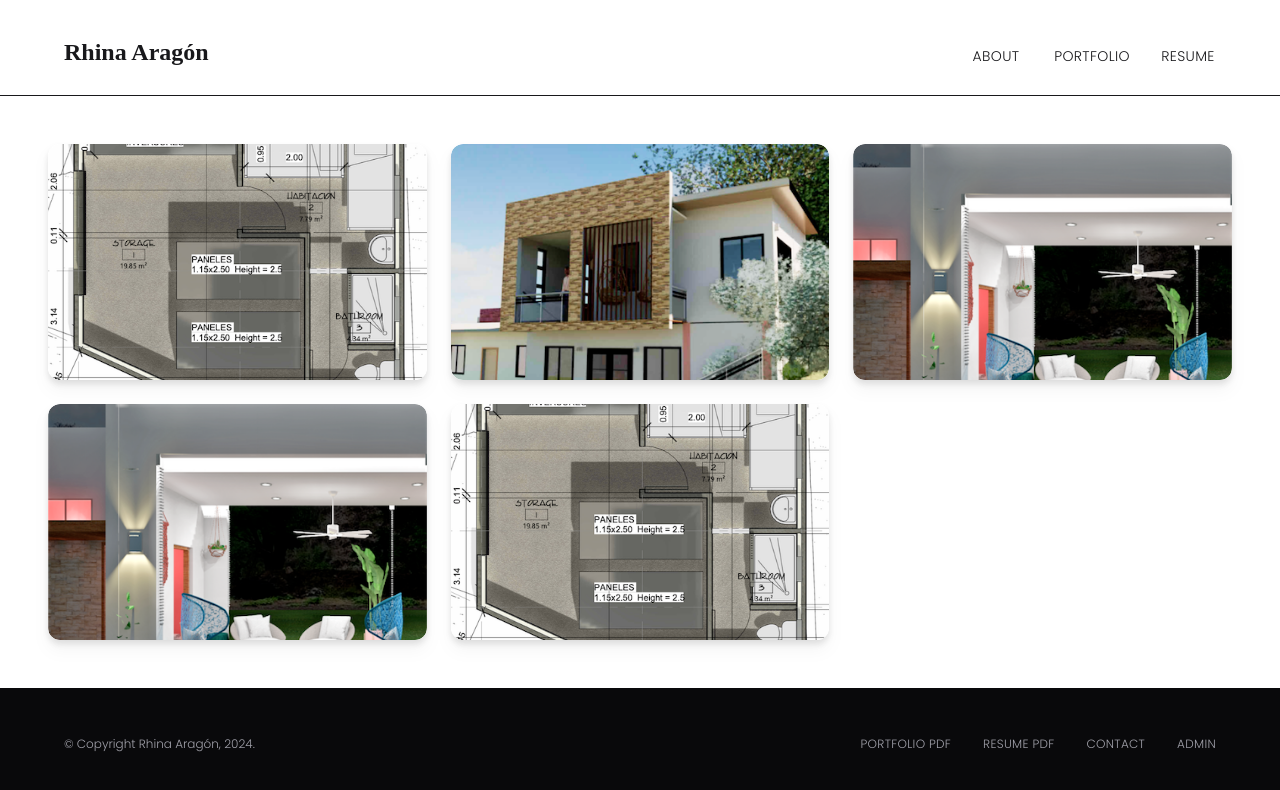
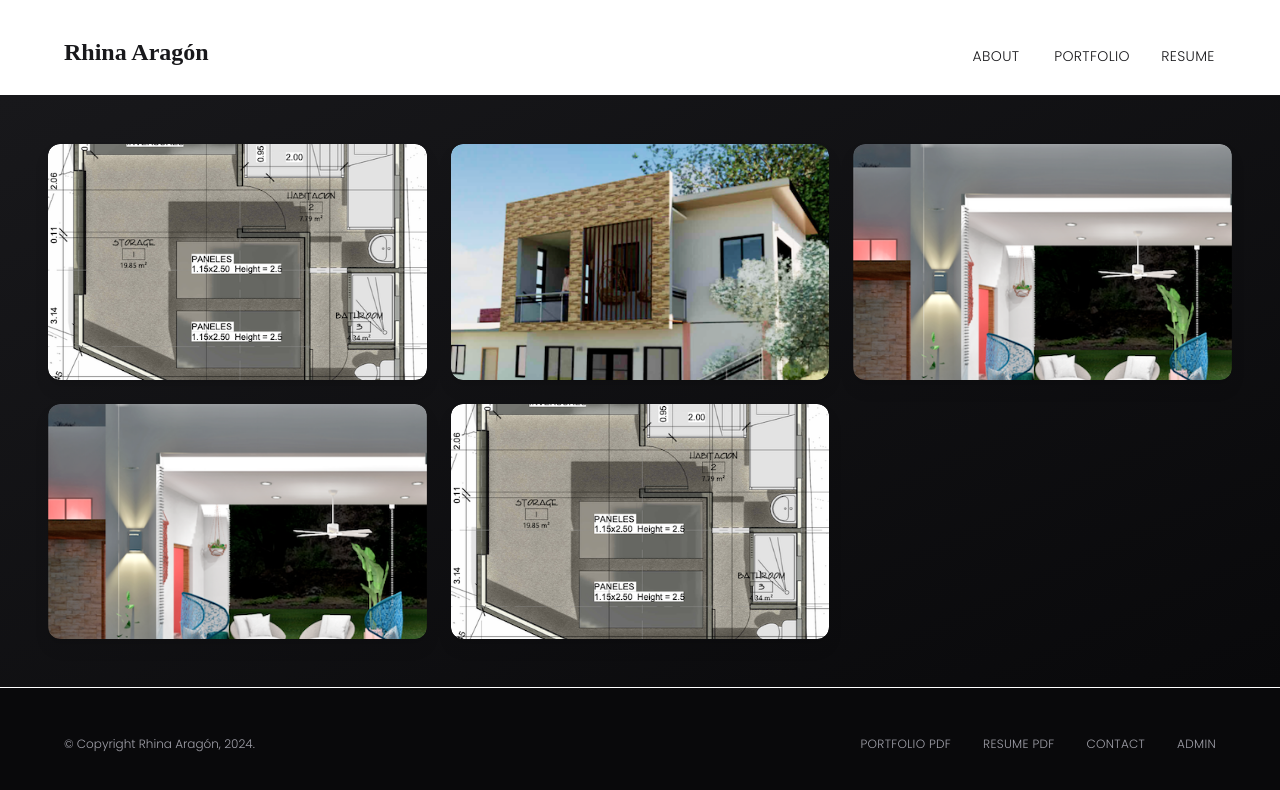
Before and after one commit to liz-garcia/architect-portfolio, a React (Vite) app in the folder client/: page /portfolio in a window 1280 px wide. Shown: the top 790 px of the page. Built offline with nearby package versions, Linux system fonts and the light colour scheme; no server answers; a web font is replaced by a local one.

Commit message:
Changed image grid style for portfolio page.

```diff
--- a/client/src/components/Footer.jsx
+++ b/client/src/components/Footer.jsx
@@ -2,7 +2,7 @@ import { Link } from "react-router-dom";
 
 // Tailwind CSS utility classes
 const footerStyle =
-  "h-[12dvh] w-full text-xs text-zinc-400 bg-zinc-950 p-12 px-16 pb-16 flex justify-between items-stretch md:flex-col-reverse md:px-8 md:py-14 md:gap-4 md:items-center md:place-content-center xs:h-[16dvh] xs:py-16 3xl:text-lg 3xl:px-20 3xl:pb-20";
+  "h-[12dvh] w-full text-xs text-zinc-400 bg-zinc-950 p-12 px-16 pb-16 flex justify-between items-stretch md:flex-col-reverse md:px-8 md:py-14 md:gap-4 md:items-center md:place-content-center xs:h-[16dvh] xs:py-16 3xl:text-lg 3xl:px-20 3xl:pb-20 border-t border-white";
 const copyrightStyle = "";
 const linksListStyle = "";
 const ulStyle =
--- a/client/src/components/Galleries/ImageGrid.jsx
+++ b/client/src/components/Galleries/ImageGrid.jsx
@@ -4,10 +4,10 @@ import PropTypes from "prop-types";
 const gridContainerStyle =
   "absolute w-full h-full grid grid-cols-3 auto-rows-fr gap-6 lg:relative lg:grid-cols-2 sm:grid-cols-1 xs:gap-4 p-12 xs:p-4 xs-landscape:landscape:h-[200vh]";
 const gridItemContainer =
-  "flex items-center justify-center overflow-hidden drop-shadow-lg bg-white rounded-xl 3xl:rounded-2xl hover:border hover:border-zinc-800 hover:cursor-pointer hover:scale-105 transform transition ease-in-out duration-200";
+  "flex items-center justify-center overflow-hidden drop-shadow-lg hover:bg-white rounded-xl 3xl:rounded-2xl hover:border hover:border-zinc-800 hover:cursor-pointer hover:scale-105 transform transition ease-in-out duration-400";
 const gridImgStyle = "w-full h-full object-cover rounded-xl 3xl:rounded-2xl";
 const titleStyle =
-  "absolute z-10 transform place-self-center text-lg italic text-zinc-950 transition duration-200 ease-in-out";
+  "absolute z-10 transform place-self-center text-lg italic text-zinc-950 transition duration-400 ease-in-out";
 
 // * Parent container to this component should always be set to 'relative' and set clear dimensions for the ImageGridCover component to inherit
 
@@ -17,7 +17,7 @@ const ImageGrid = ({ items }) => {
     <div className={gridContainerStyle}>
       {items.map((item, index) => (
         <div key={index} className={gridItemContainer}>
-          <div className="z-40 size-full transform transition duration-200 ease-in-out hover:opacity-10">
+          <div className="duration-400 z-40 size-full transform transition ease-in-out hover:opacity-10">
             <img
               src={item.src}
               alt={`Image ${index + 1}`}
--- a/client/src/pages/About/FeaturedProjectsSection.jsx
+++ b/client/src/pages/About/FeaturedProjectsSection.jsx
@@ -11,9 +11,9 @@ const featuredProjectsBgStyle =
   "absolute size-full mix-blend-overlay opacity-20 bg-white";
 // Project container style
 const imageContainerStyle =
-  "flex items-center justify-center animate-fadeInUp min-h-[40px] overflow-hidden h-540-w-720-landscape:landscape:w-[27.5vw] 3xl:w-4/12 lg:w-3/12 2xl:w-4/12 mb-2 rounded-xl 3xl:rounded-2xl sm:size-full lg-md-portrait:w-4/12 lg-md-portrait:h-full xs-landscape:h-[80vh] drop-shadow-lg bg-white border border-zinc-900";
+  "flex items-center justify-center animate-fadeInUp min-h-[40px] overflow-hidden h-540-w-720-landscape:landscape:w-[27.5vw] 3xl:w-4/12 lg:w-3/12 2xl:w-4/12 mb-2 rounded-xl 3xl:rounded-2xl sm:size-full lg-md-portrait:w-4/12 lg-md-portrait:h-full xs-landscape:h-[80vh] drop-shadow-lg hover:bg-white border border-zinc-900";
 const transition =
-  "hover:border-white hover:cursor-pointer hover:scale-105 transform transition ease-in-out duration-200";
+  "hover:border-white hover:cursor-pointer hover:scale-105 transform transition ease-in-out duration-400";
 
 const projectContainerStyle = `${imageContainerStyle} ${transition}`;
 
@@ -33,9 +33,9 @@ const FeaturedProjectsSection = () => {
           src={project1}
           altText="Project 1"
           objectFit="cover"
-          objectExtra="object-right-bottom sm:object-left-bottom xs:object-right-bottom hover:opacity-10 z-40 transform transition ease-in-out duration-200"
+          objectExtra="object-right-bottom sm:object-left-bottom xs:object-right-bottom hover:opacity-10 z-40 transform transition ease-in-out duration-400"
         />
-        <p className="absolute z-10 transform place-self-center text-lg italic text-zinc-950 transition duration-200 ease-in-out">
+        <p className="duration-400 absolute z-10 transform place-self-center text-lg italic text-zinc-950 transition ease-in-out">
           Title Project 1
         </p>
       </div>
@@ -44,9 +44,9 @@ const FeaturedProjectsSection = () => {
           src={project2}
           altText="Project 2"
           objectFit="cover"
-          objectExtra="hover:opacity-10 z-40 transform transition ease-in-out duration-200"
+          objectExtra="hover:opacity-10 z-40 transform transition ease-in-out duration-400"
         />
-        <p className="absolute z-10 transform place-self-center text-lg italic text-zinc-950 transition duration-200 ease-in-out">
+        <p className="duration-400 absolute z-10 transform place-self-center text-lg italic text-zinc-950 transition ease-in-out">
           Title Project 2
         </p>
       </div>
@@ -55,9 +55,9 @@ const FeaturedProjectsSection = () => {
           src={project3}
           altText="Project 3"
           objectFit="cover"
-          objectExtra="object-bottom hover:opacity-10 z-40 transform transition ease-in-out duration-200"
+          objectExtra="object-bottom hover:opacity-10 z-40 transform transition ease-in-out duration-400"
         />
-        <p className="absolute z-10 transform place-self-center text-lg italic text-zinc-950 transition duration-200 ease-in-out">
+        <p className="duration-400 absolute z-10 transform place-self-center text-lg italic text-zinc-950 transition ease-in-out">
           Title Project 3
         </p>
       </div>
--- a/client/src/pages/Portfolio/Portfolio.jsx
+++ b/client/src/pages/Portfolio/Portfolio.jsx
@@ -3,7 +3,8 @@ import project1 from "../../assets/projects/project1.png";
 import project2 from "../../assets/projects/project2.png";
 import project3 from "../../assets/projects/project3.png";
 
-const portfolioPageStyle = "relative bg-white animate-fadeIn w-full h-full";
+const portfolioPageStyle =
+  "relative bg-gradient-to-br from-zinc-900 to-zinc-950 animate-fadeIn w-full h-full";
 
 const Portfolio = () => {
   const projects = [
```
